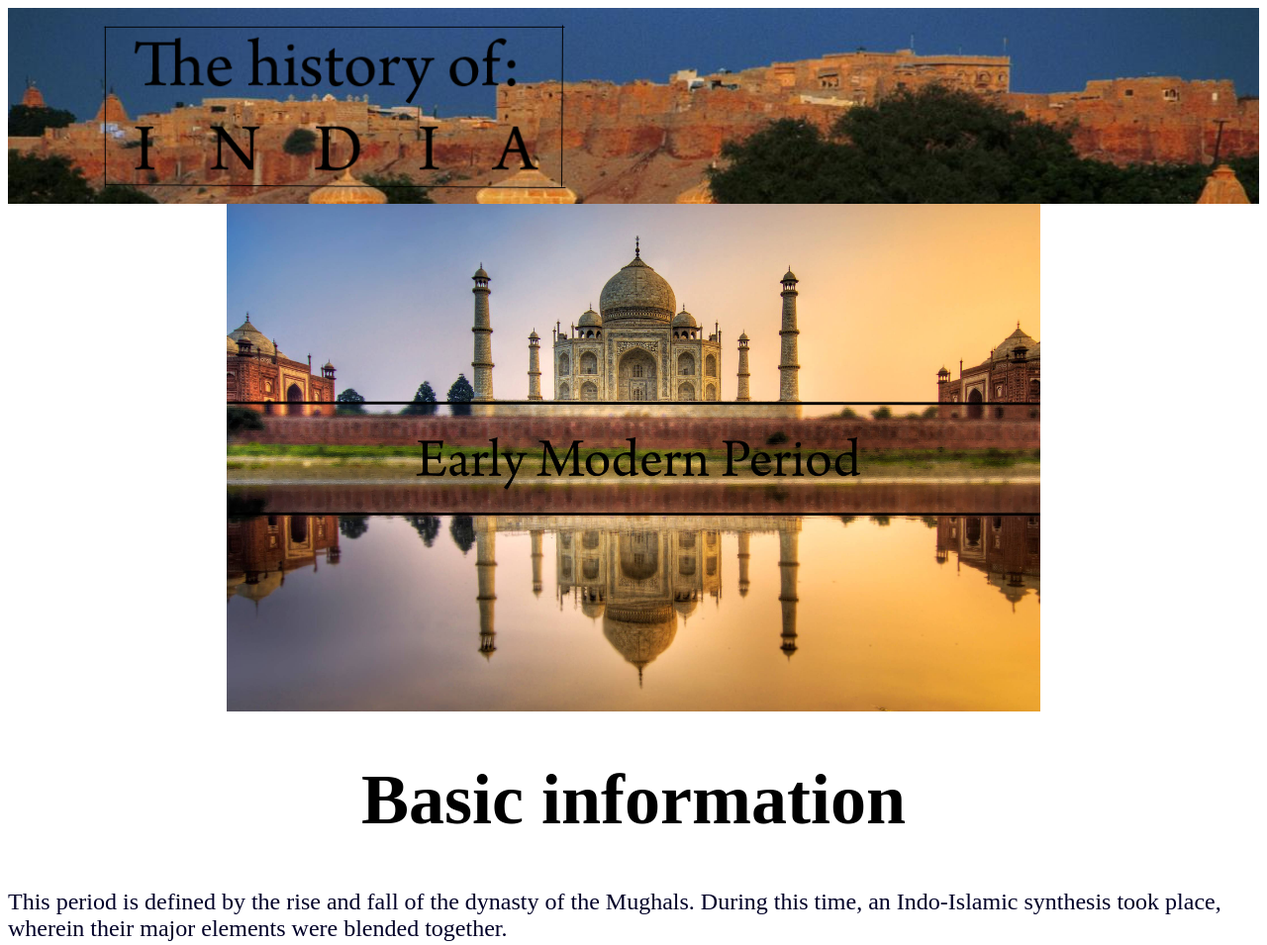
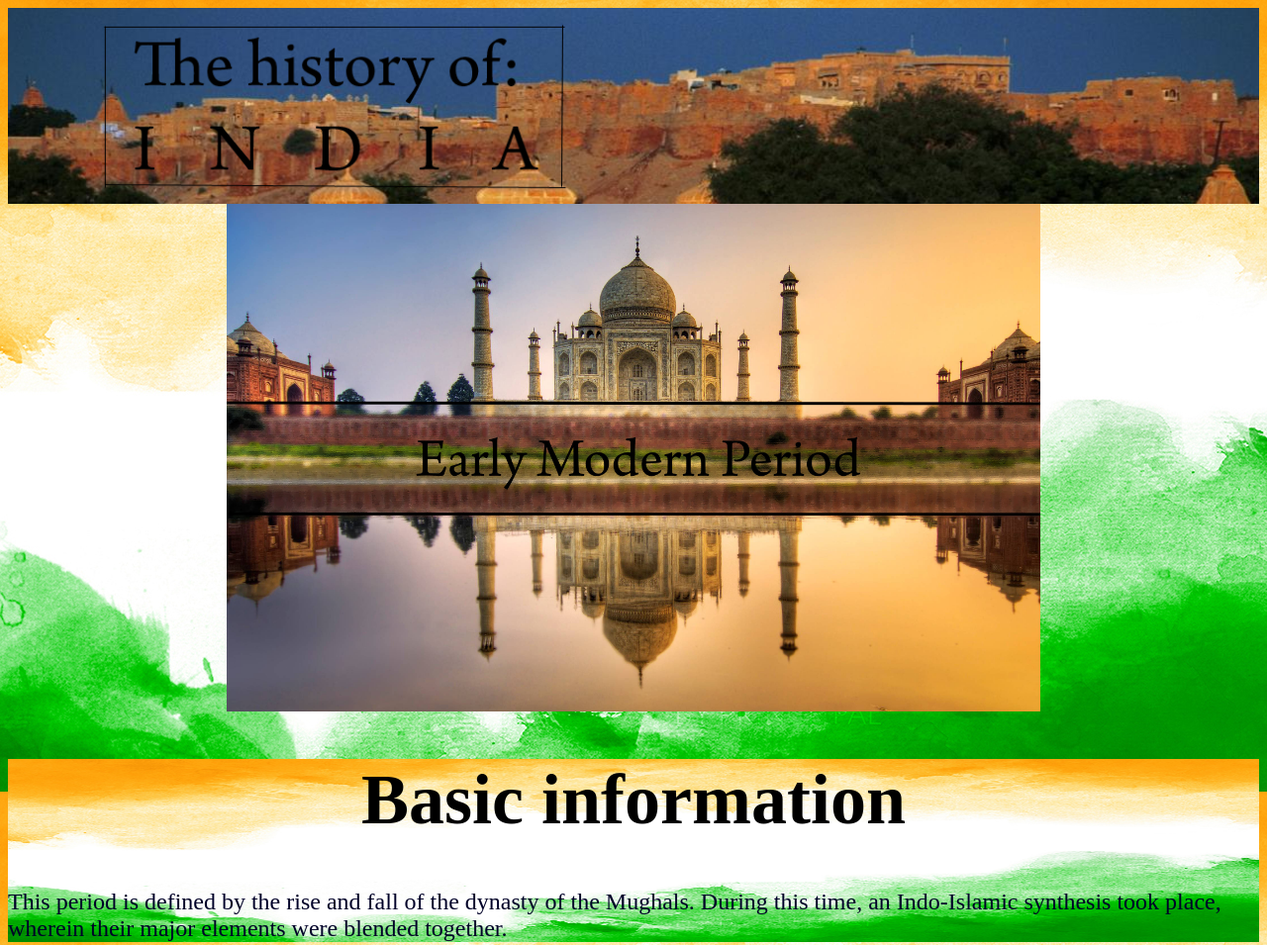
Before and after one commit to ishaan-upadhyay/home, a plain HTML site: page Code/emodern.html in a window 1280 px wide. Shown: the top 955 px of the page at 99% size. Drawn offline with Linux system fonts and the light colour scheme; files whose address does not match are found by name.

Commit message:
Update subpagecssBCE.css

```diff
--- a/Code/subpagecssBCE.css
+++ b/Code/subpagecssBCE.css
@@ -9,7 +9,7 @@
 	width: 65%;
 }
 body, .intro, .content {
-	background-image: url(images\Backgroundscroll.jpg);
+	background-image: url(images/Backgroundscroll.jpg);
 	background-attachment: fixed;
 	background-repeat: no-repeat;
 	background-size: 100% 100%;
```
